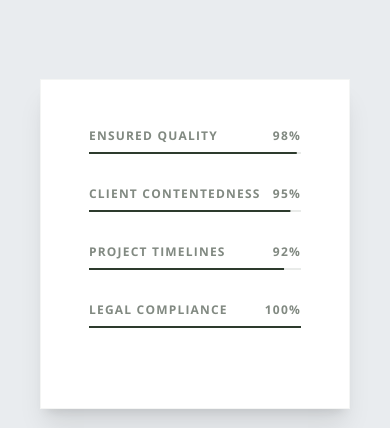
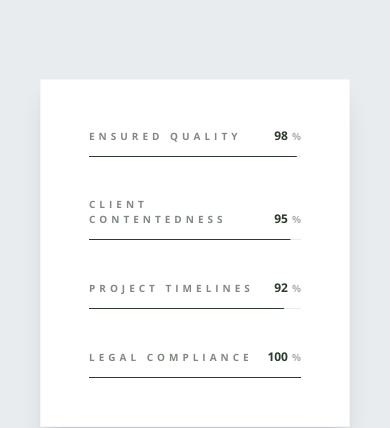
Before and after one commit to revanth045/Omi-Real-Estate-2, a React (Vite) app: page / in a window 390 px wide. Shown: the part 1160-1588 px from the top of the page. Built offline with nearby package versions, Linux system fonts and the light colour scheme; a web font is replaced by a local one.

Commit message:
feat: Add spring-based responsive movement for progress bars

```diff
--- a/src/App.tsx
+++ b/src/App.tsx
@@ -58,18 +58,34 @@ const FAQS = [
 
 const ProgressBar = ({ label, value }: { label: string, value: number }) => {
   return (
-    <div className="mb-8">
-      <div className="flex justify-between mb-2 text-xs font-bold uppercase tracking-widest text-primary/60">
-        <span>{label}</span>
-        <span>{value}%</span>
+    <div className="mb-10 last:mb-0">
+      <div className="flex justify-between items-end mb-3">
+        <p className="text-[10px] uppercase tracking-[0.4em] font-bold text-primary/60">{label}</p>
+        <div className="flex items-baseline gap-1">
+          <motion.span
+            initial={{ opacity: 0 }}
+            whileInView={{ opacity: 1 }}
+            viewport={{ once: true }}
+            className="text-xs font-bold text-primary"
+          >
+            {value}
+          </motion.span>
+          <span className="text-[10px] font-bold text-primary/40">%</span>
+        </div>
       </div>
-      <div className="h-[2px] bg-primary/10 w-full overflow-hidden">
+      <div className="h-[1px] w-full bg-primary/10 relative overflow-hidden">
         <motion.div
           initial={{ scaleX: 0 }}
           whileInView={{ scaleX: value / 100 }}
           viewport={{ once: true }}
-          transition={{ duration: 1.5, ease: "easeOut" }}
-          className="h-full bg-primary origin-left"
+          transition={{
+            type: "spring",
+            stiffness: 50,
+            damping: 20,
+            restDelta: 0.001,
+            delay: 0.1
+          }}
+          className="absolute top-0 left-0 h-full w-full bg-primary origin-left"
         />
       </div>
     </div>
```
